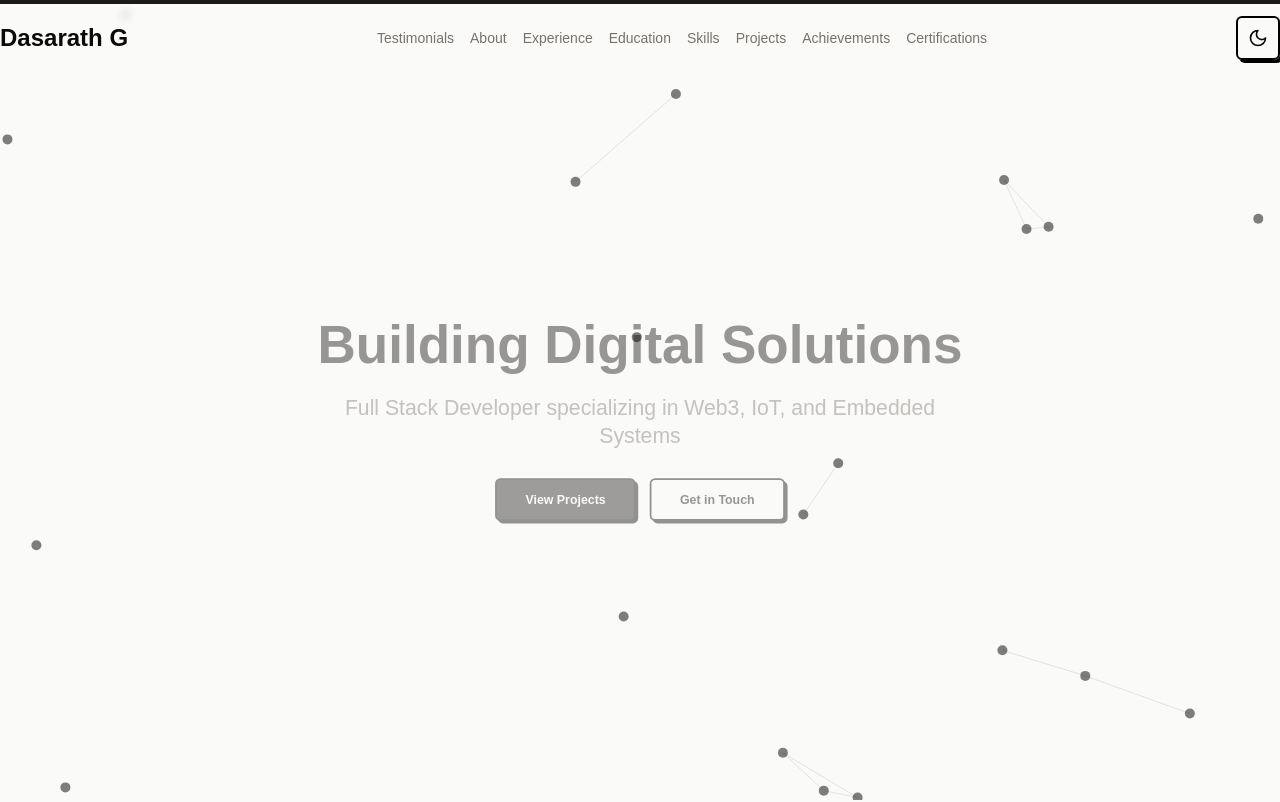
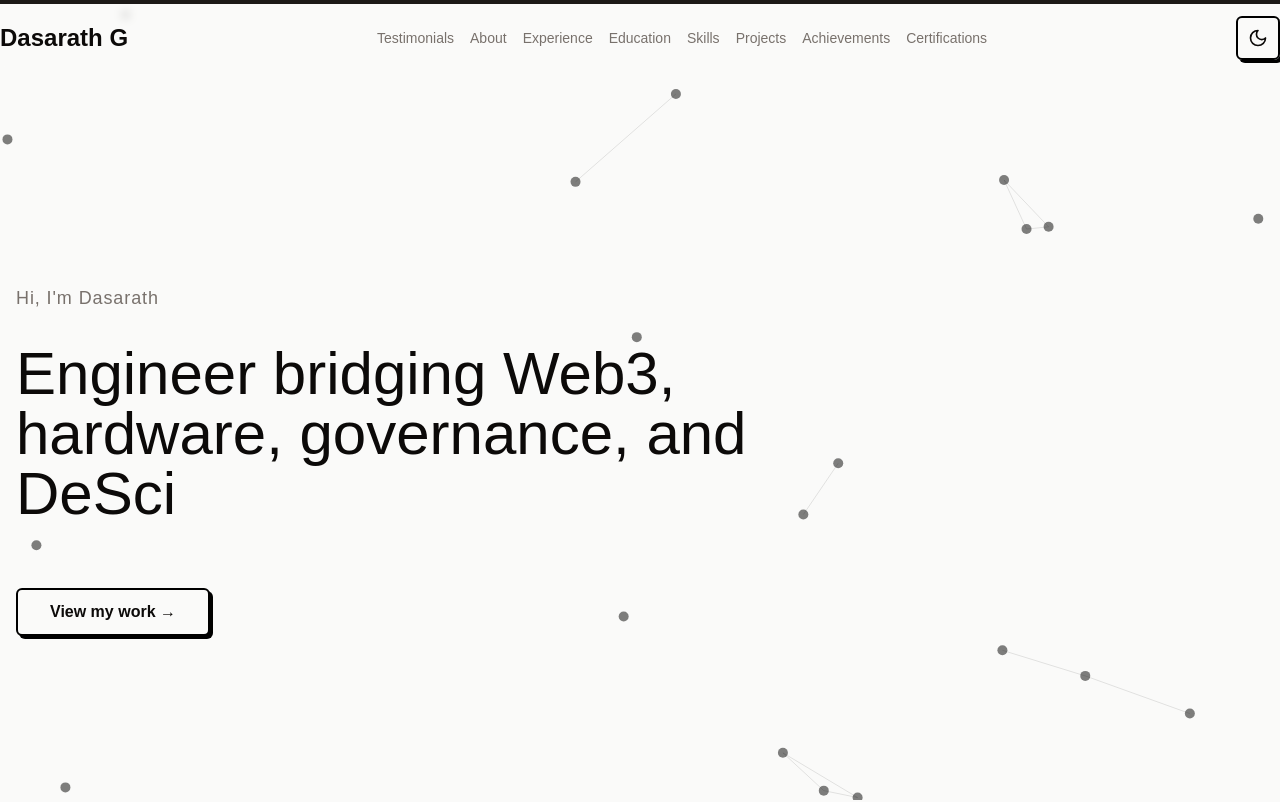
Before and after one commit to dasarathg68/portfolio-dasarath, a Next.js app: page / in a window 1280 px wide. Shown: the top 802 px of the page. Built offline with nearby package versions, Linux system fonts and the light colour scheme.

Commit message:
style: refactor HeroSection for improved layout and content

```diff
--- a/src/components/sections/HeroSection.tsx
+++ b/src/components/sections/HeroSection.tsx
@@ -1,41 +1,39 @@
 import { motion } from "framer-motion";
 import { Button } from "@/components/ui/button";
-import { AnimatedSection } from "../shared/AnimatedSection";
 
 const HeroSection = () => (
-  <AnimatedSection id="hero">
-    <div className="min-h-[80vh] flex flex-col justify-center items-center text-center">
-      <motion.h1
-        className="text-4xl md:text-6xl font-bold mb-6"
+  <section id="hero" className="min-h-[90vh] flex items-center">
+    <div className="space-y-8">
+      <motion.p
+        className="text-lg font-light tracking-wider text-muted-foreground"
         initial={{ opacity: 0, y: 20 }}
         animate={{ opacity: 1, y: 0 }}
         transition={{ duration: 0.8 }}
       >
-        Building Digital Solutions
-      </motion.h1>
-      <motion.p
-        className="text-xl md:text-2xl text-muted-foreground mb-8 max-w-2xl"
+        Hi, I&apos;m Dasarath
+      </motion.p>
+
+      <motion.h1
+        className="text-4xl md:text-5xl lg:text-6xl font-light leading-tight max-w-3xl"
         initial={{ opacity: 0, y: 20 }}
         animate={{ opacity: 1, y: 0 }}
         transition={{ duration: 0.8, delay: 0.2 }}
       >
-        Full Stack Developer specializing in Web3, IoT, and Embedded Systems
-      </motion.p>
+        Engineer bridging Web3, hardware, governance, and DeSci{" "}
+      </motion.h1>
+
       <motion.div
-        className="flex gap-4"
+        className="pt-8"
         initial={{ opacity: 0, y: 20 }}
         animate={{ opacity: 1, y: 0 }}
         transition={{ duration: 0.8, delay: 0.4 }}
       >
-        <Button asChild size="lg">
-          <a href="#projects">View Projects</a>
-        </Button>
-        <Button variant="outline" size="lg" asChild>
-          <a href="#contact">Get in Touch</a>
+        <Button variant="outline" size="lg" className="text-base" asChild>
+          <a href="#work">View my work →</a>
         </Button>
       </motion.div>
     </div>
-  </AnimatedSection>
+  </section>
 );
 
 export default HeroSection;
```
